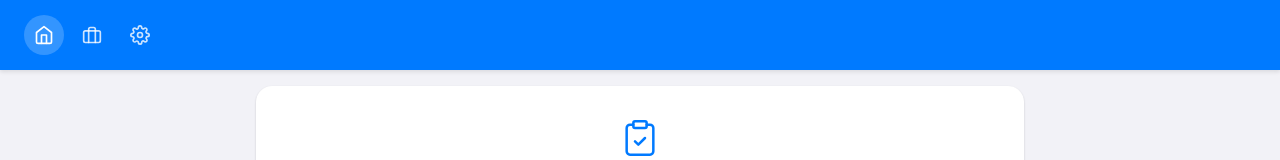
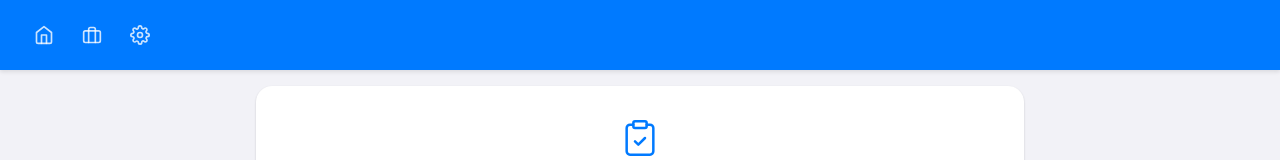
Before and after one commit to Hypha-Media-UK/Porter-Task, a Vue app: page / in a window 1280 px wide. Shown: the top 160 px of the page. Built offline with nearby package versions, Linux system fonts and the light colour scheme.

Commit message:
better tasks button

```diff
--- a/src/components/Header.vue
+++ b/src/components/Header.vue
@@ -10,10 +10,9 @@
 
       <!-- Navigation icons (now on left side as requested) -->
       <div class="nav-icons">
-        <!-- Home Icon -->
+        <!-- Home Icon (without active state) -->
         <button
           class="nav-button"
-          :class="{ active: routePath === '/' }"
           @click="navigateTo('/')"
         >
           <svg xmlns="http://www.w3.org/2000/svg" width="20" height="20" viewBox="0 0 24 24" fill="none" stroke="currentColor" stroke-width="2" stroke-linecap="round" stroke-linejoin="round">
@@ -59,12 +58,11 @@
       {{ taskId ? 'Edit Task' : 'New Task' }}
     </h1>
 
-    <!-- Tasks Icon (now on right side as requested) -->
+    <!-- Tasks Icon (now on right side with permanent active state) -->
     <div class="header-right">
       <button
         v-if="isShiftActive"
-        class="nav-button tasks-button"
-        :class="{ active: routePath === '/tasks' }"
+        class="nav-button tasks-button active"
         @click="navigateTo('/tasks')"
       >
         <svg xmlns="http://www.w3.org/2000/svg" width="20" height="20" viewBox="0 0 24 24" fill="none" stroke="currentColor" stroke-width="2" stroke-linecap="round" stroke-linejoin="round">
```
